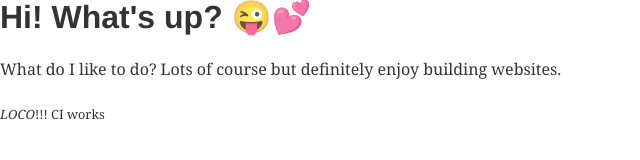
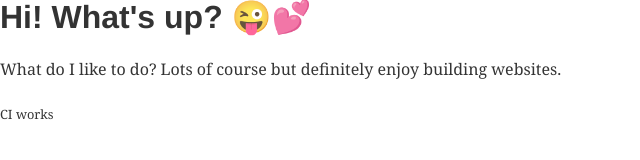
Before and after one commit to jmsm30/avocado, a Gatsby site: page / in a window 1280 px wide. Shown: the full height of the page, 0-640 px from the left. Built offline with nearby package versions, Linux system fonts and the light colour scheme; Gatsby itself is replaced by a stand-in of ours; some packages are replaced by stand-ins of ours.

Commit message:
test continuous delivery

```diff
--- a/src/pages/index.js
+++ b/src/pages/index.js
@@ -4,5 +4,5 @@ export default () =>
     <div>
         <h1>Hi! What's up? 😜💕</h1>
         <p>What do I like to do? Lots of course but definitely enjoy building websites.</p>
-        <div style={{fontSize: "0.8em"}}><i>LOCO</i>!!! CI works</div>
+        <div style={{fontSize: "0.8em"}}> CI works</div>
     </div>
```
